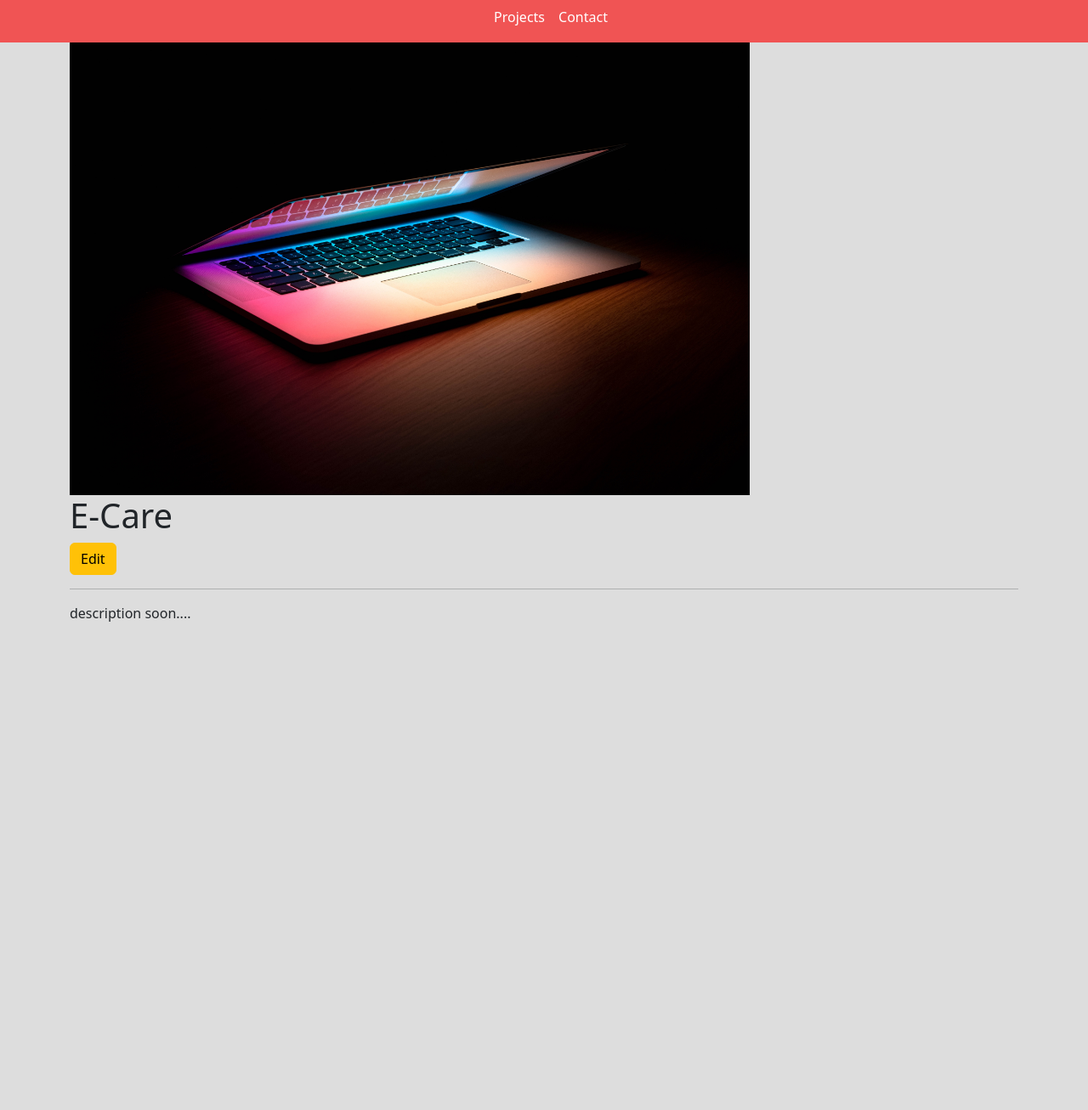
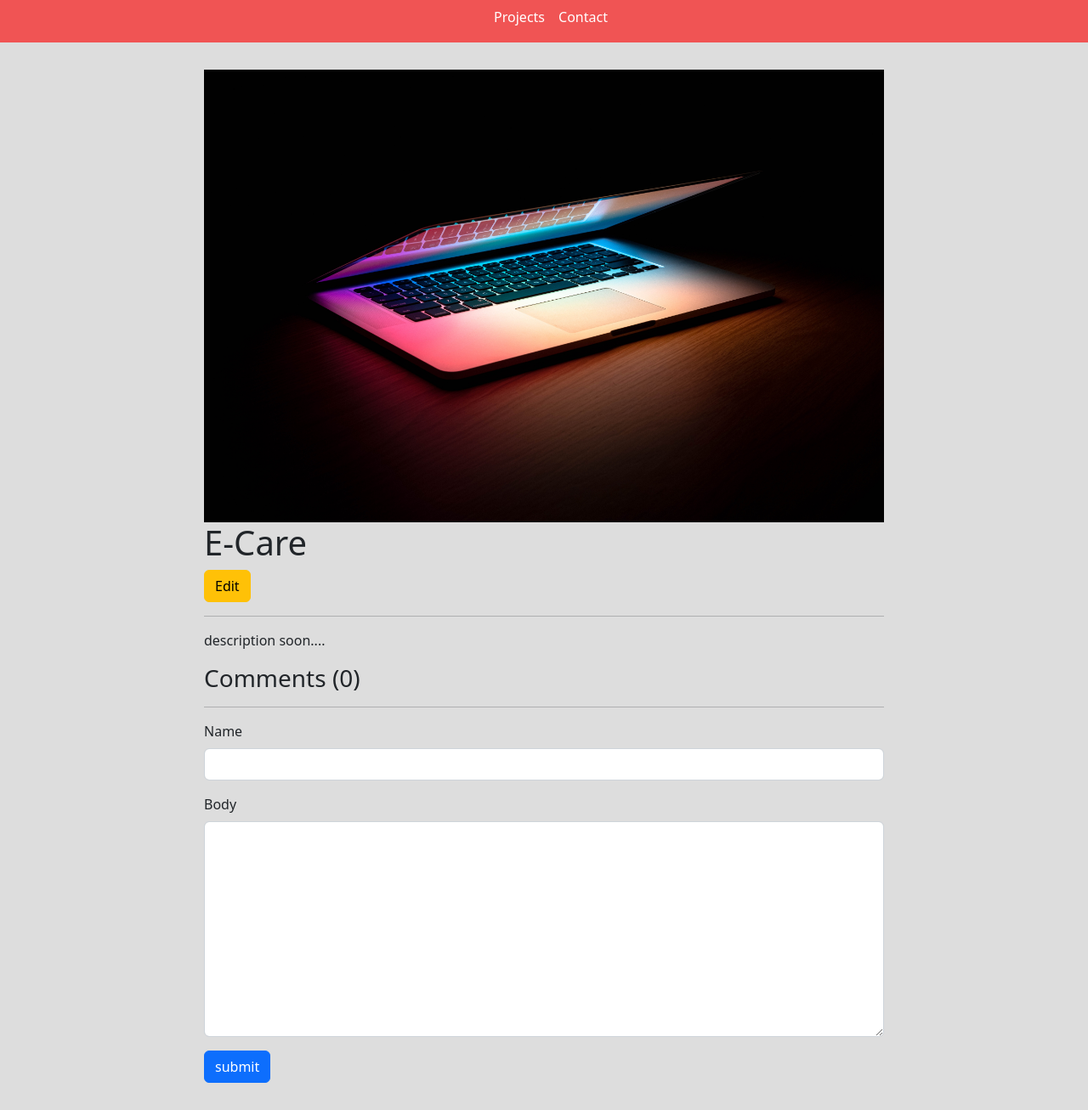
Before and after one commit to MohamedElatroush/portfolio-mhatem, a Django app: page /project/37c08a26-a6ff-43d1-b2ef-c41d3ce3e661/ in a window 1280 px wide. Shown: the whole page at 85% size. Before the commit the page ends 732 px from the top, so only its background shows below. Run offline with Django 4.2, Linux system fonts and the light colour scheme; data comes from the database, SQL or seed files in the repository; both versions use the stored data as it was after the commit; data that the repository does not hold is empty; some libraries are stand-ins or nearby versions.

Commit message:
comments on project added

```diff
--- a/base/admin.py
+++ b/base/admin.py
@@ -2,9 +2,10 @@ from django.contrib import admin
 
 # Register your models here.
 
-from .models import Project, Skill, Tag, Message
+from .models import Project, Skill, Tag, Message, Comment
 
 admin.site.register(Project)
 admin.site.register(Skill)
 admin.site.register(Tag)
 admin.site.register(Message)
+admin.site.register(Comment)
--- a/base/forms.py
+++ b/base/forms.py
@@ -1,5 +1,5 @@
 from django.forms import ModelForm
-from .models import Project, Message, Skill
+from .models import Project, Message, Skill, Comment
 
 class ProjectForm(ModelForm):
     class Meta:
@@ -45,3 +45,16 @@ class SkillForm(ModelForm):
             {'class': 'form-control'})
         self.fields['body'].widget.attrs.update(
             {'class': 'form-control', })
+
+class CommentForm(ModelForm):
+    class Meta:
+        model = Comment
+        fields = '__all__'
+        exclude = ['project']
+
+    def __init__(self, *args, **kwargs):
+        super(CommentForm, self).__init__(*args, **kwargs)
+        self.fields['name'].widget.attrs.update(
+            {'class': 'form-control'})
+        self.fields['body'].widget.attrs.update(
+            {'class': 'form-control', })
--- a/base/models.py
+++ b/base/models.py
@@ -19,9 +19,10 @@ class Comment(models.Model):
     project = models.ForeignKey(Project, on_delete=models.CASCADE)
     name = models.CharField(max_length=200)
     body = models.TextField(null=True, blank=True)
+    created = models.DateTimeField(auto_now_add=True, null=True)
 
     def __str__(self):
-        return self.body[:50]
+        return self.body[0:50]
 
 
 class Skill(models.Model):
--- a/base/templates/base/project.html
+++ b/base/templates/base/project.html
@@ -2,14 +2,55 @@
 {% load static %}
 {% block content %}
 
+<style>
+    .project-container {
+        max-width: 800px;
+        margin: 0 auto;
+        margin-top: 2em;
+        margin-bottom: 2em;
+    }
+</style>
+
 <div class="container">
+    <div class="project-container">
 
-    <img class="project--image" src="{{project.thumbnail.url}}">
 
-    <h1>{{project.title}}</h1>
-    <a class="btn btn-warning" href="{% url 'edit-project' project.id %}">Edit</a>
-    <hr>
-    <p>{{project.body|safe}}</p>
+        <img class="project--image" src="{{project.thumbnail.url}}">
+
+        <h1>{{project.title}}</h1>
+        <a class="btn btn-warning" href="{% url 'edit-project' project.id %}">Edit</a>
+
+        <hr>
+        <p>{{project.body|safe}}</p>
+
+        <div class="comments-container">
+            <h3>Comments ({{count}})</h3>
+            <hr>
+            <form method="post">
+                {% csrf_token %}
+
+                {% for field in form %}
+                <div class="mb-3">
+                    <label for="exampleInputPassword1" class="form-label">{{field.label}}</label>
+                    {{field}}
+                </div>
+                {% endfor %}
+                <input class="btn btn-primary" type="submit" value="submit">
+            </form>
+
+
+            {% for comment in comments %}
+            <div class="card my-3">
+                <div class="card-body">
+                    <h5>{{comment.name}}</h5>
+                    <small>{{comment.created|timesince}} ago</small>
+
+                    <p class=" my-3">{{comment.body}}</p>
+                </div>
+            </div>
+            {% endfor %}
+        </div>
+    </div>
 </div>
 
 {% endblock content%}
--- a/base/views.py
+++ b/base/views.py
@@ -1,7 +1,8 @@
 from django.shortcuts import render, redirect
 from .models import Project, Skill, Message
-from .forms import ProjectForm, MessageForm, SkillForm
+from .forms import ProjectForm, MessageForm, SkillForm, CommentForm
 from django.contrib import messages
+import http
 # Create your views here.
 
 def homePage(request):
@@ -21,7 +22,20 @@ def homePage(request):
 
 def projectPage(request, pk):
     project = Project.objects.get(id=pk)
-    context = {'project':project}
+    comments = project.comment_set.all().order_by('-created')
+    count = project.comment_set.count()
+    form = CommentForm()
+    if request.method == "POST":
+        form = CommentForm(request.POST)
+        if form.is_valid():
+            comment = form.save(commit=False)
+            comment.project = project
+            comment.save()
+            messages.success(request, 'Your comment was successfully added!')
+
+
+
+    context = {'project':project, 'count':count, 'comments':comments, 'form':form}
     return render(request, 'base/project.html', context)
 
 def addProject(request):
```
Also changed, not shown: base/migrations/0008_comment.py (added), db.sqlite3.
